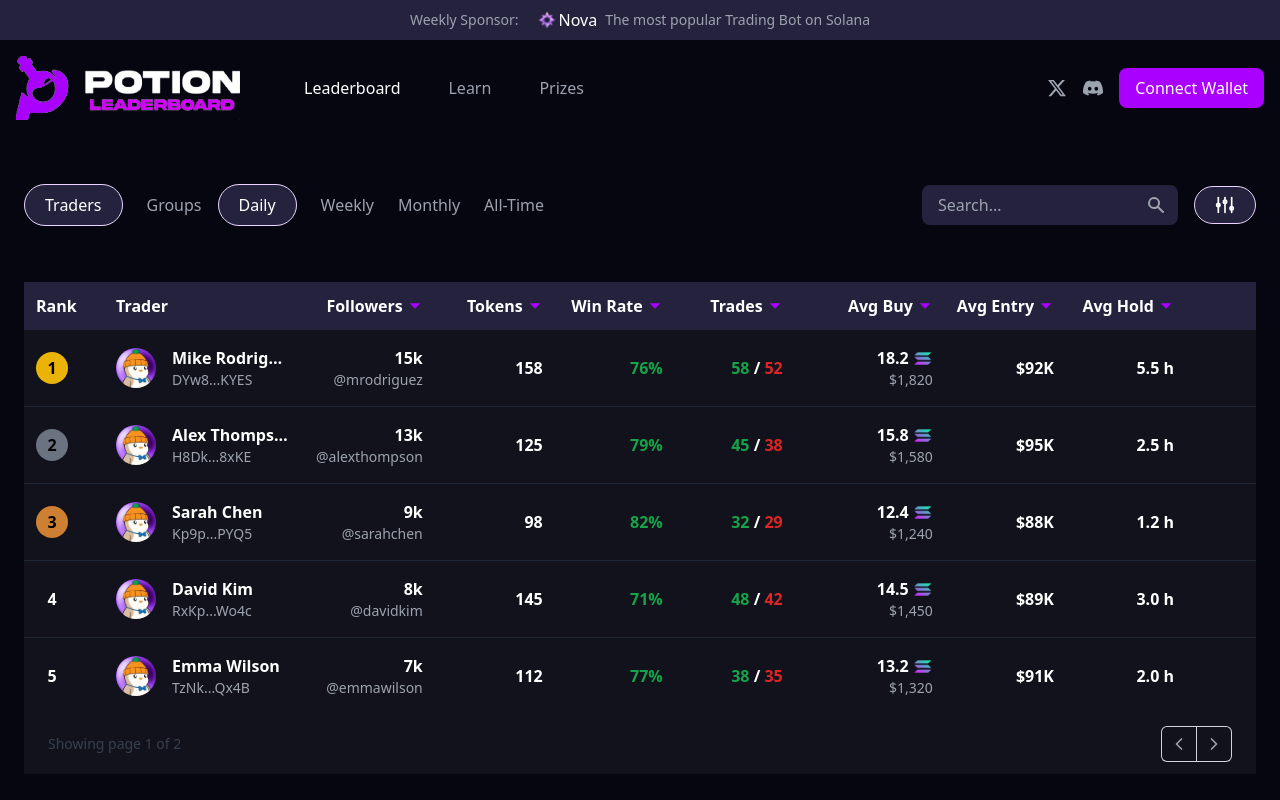
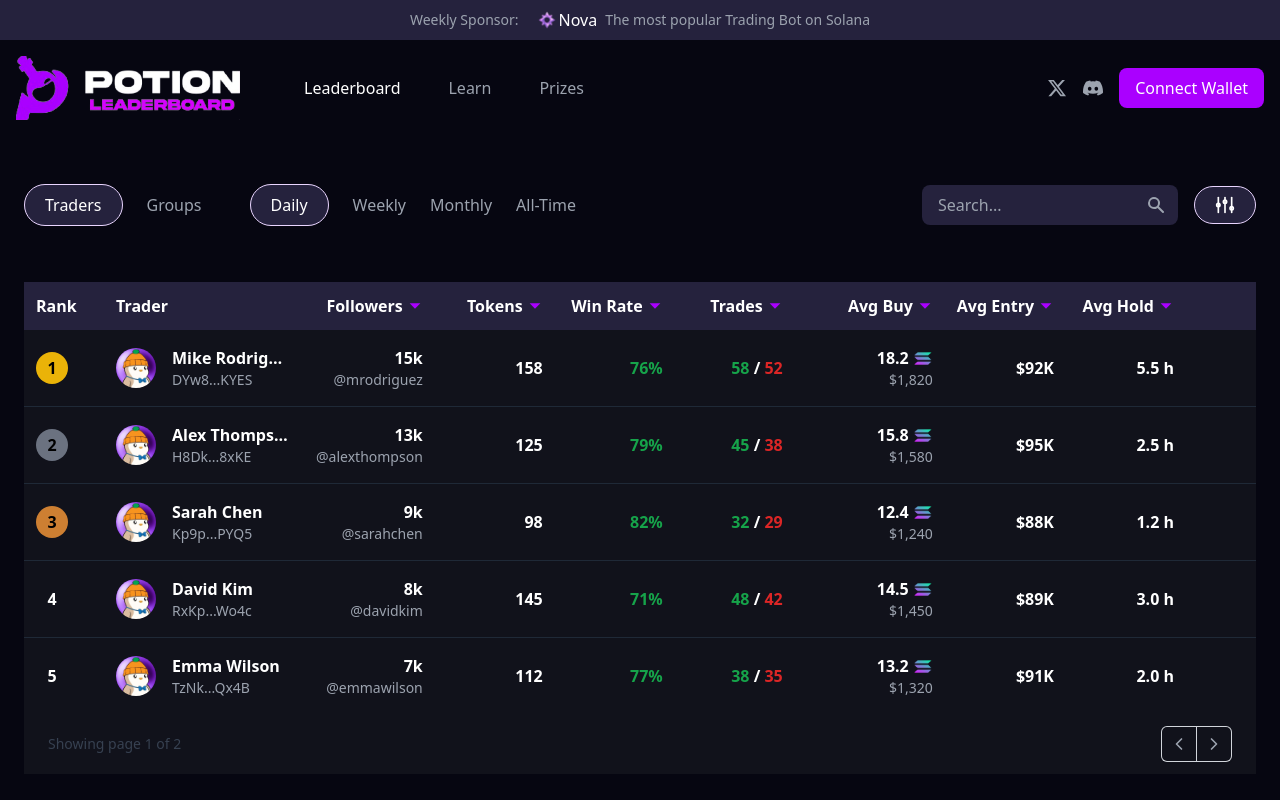
Before and after one commit to deiv-hash/potion-leaderboard, a Next.js app: page / in a window 1280 px wide. Shown: the top 800 px of the page. Built offline with nearby package versions, Linux system fonts and the light colour scheme.

Commit message:
Refine Leaderboard and Home page layout spacing

```diff
--- a/app/components/Leaderboard.tsx
+++ b/app/components/Leaderboard.tsx
@@ -109,11 +109,11 @@ export function Leaderboard({
         };
 
   return (
-    <div className="w-full mt-8 bg-[#11121B] overflow-hidden">
+    <div className="w-full mt-8 bg-[#11121B]">
       {sharingTrader && (
         <ShareModal trader={sharingTrader} onClose={handleCloseShare} />
       )}
-      <div className="overflow-x-auto">
+      <div className="overflow-x-auto md:overflow-x-hidden">
         <table className="w-full whitespace-nowrap">
           <thead className="bg-[#25223D] text-white">
             <tr>
--- a/app/page.tsx
+++ b/app/page.tsx
@@ -67,7 +67,7 @@ export default function Home() {
     <div className="min-h-screen mt-12">
       <main className="px-4 sm:px-6">
         <div className="flex flex-col gap-6">
-          <div className="flex flex-col sm:flex-row gap-4 sm:items-center">
+          <div className="flex flex-col sm:flex-row gap-12 sm:items-center">
             <TabSelector
               activeTab={activeTab}
               onTabChange={(tab) => setActiveTab(tab as MainTab)}
```
